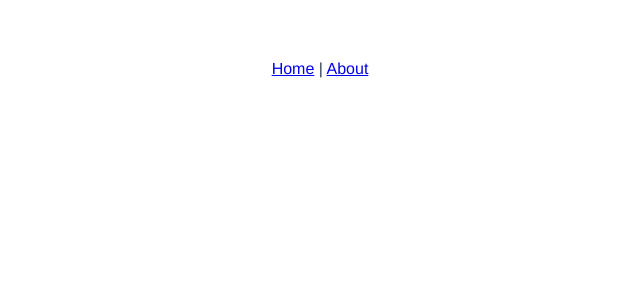
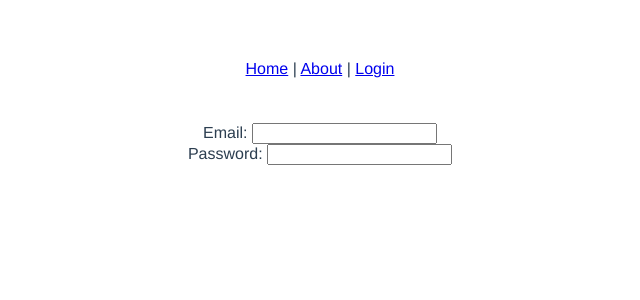
Before and after one commit to jonesmac/vue-testing, a Vue app: page /#/login in a window 1280 px wide. Shown: the top 300 px of the page, without its empty margins (320-960 px from the left). Built offline with nearby package versions, Linux system fonts and the light colour scheme.

Commit message:
add login form component with route

```diff
--- a/src/App.vue
+++ b/src/App.vue
@@ -2,7 +2,8 @@
   <div id="app">
     <div id="nav">
       <router-link to="/">Home</router-link> |
-      <router-link to="/about">About</router-link>
+      <router-link to="/about">About</router-link> |
+      <router-link to="/login">Login</router-link>
     </div>
     <router-view/>
   </div>
--- a/src/router.js
+++ b/src/router.js
@@ -18,6 +18,14 @@ export default new Router({
       // this generates a separate chunk (about.[hash].js) for this route
       // which is lazy-loaded when the route is visited.
       component: () => import(/* webpackChunkName: "about" */ './views/About.vue')
+    },
+    {
+      path: '/login',
+      name: 'login',
+      // route level code-splitting
+      // this generates a separate chunk (about.[hash].js) for this route
+      // which is lazy-loaded when the route is visited.
+      component: () => import(/* webpackChunkName: "about" */ './views/Login.vue')
     }
   ]
 })
--- /dev/null
+++ b/src/views/Login.vue
@@ -0,0 +1,27 @@
+<template>
+  <div class="login-form">
+    <label for="email">
+      Email:
+      <input type="text" name="email" />
+    </label>
+    <br />
+    <label for="password">
+      Password:
+      <input type="password" name="email" />
+    </label>
+  </div>
+</template>
+
+<script>
+
+export default {
+  name: 'LoginForm'
+}
+
+</script>
+
+<style scoped>
+.login-form {
+  padding: 45px;
+}
+</style>
```
